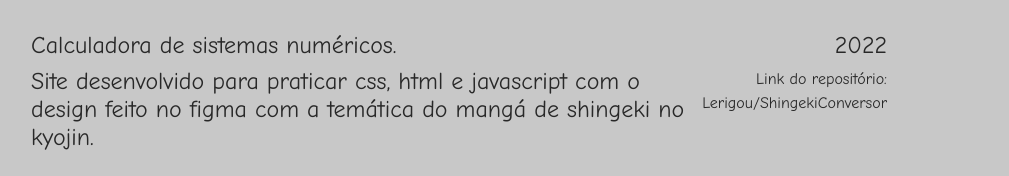
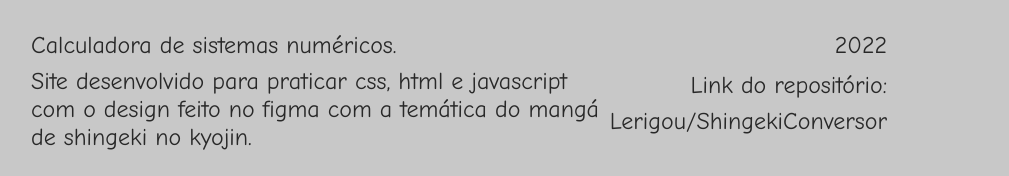
Before and after one commit to Lerigou/ShingekiConversor, a plain HTML site: page index.html in a window 1280 px wide. Shown: the part 4514-4690 px from the top of the page, without its empty margins (181-1190 px from the left). Drawn offline with Linux system fonts and the light colour scheme.

Commit message:
ajustes das fontes

```diff
--- a/css/style.css
+++ b/css/style.css
@@ -454,7 +454,7 @@ footer {
 
 .a-footer{
 padding: 0px 0px 8px;
-font-size: 16px;
+font-size: 24px;
 font-weight: normal;
 }
 
```
